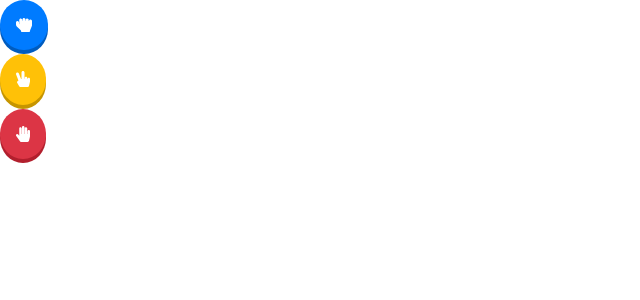
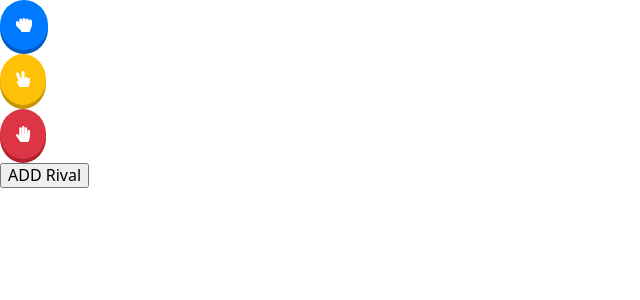
Before and after one commit to KiKiKi-KiKi/janken-gogo, a React (Create React App) app: page / in a window 1280 px wide. Shown: the top 300 px of the page, without its empty margins (0-640 px from the left). Built offline with nearby package versions, Linux system fonts and the light colour scheme.

Commit message:
Add Rival for match test.

```diff
--- a/src/App.jsx
+++ b/src/App.jsx
@@ -24,9 +24,21 @@ export default function App() {
   const onScissors = useCallback(onMatch(HANDS[1]), [onMatch]);
   const onPaper = useCallback(onMatch(HANDS[2]), [onMatch]);
 
+  const onAddRival = () => {
+    setRivals((_rivals) => {
+      const rivals = [..._rivals];
+      const newRival = new Rival(rivals.length);
+      console.log(newRival);
+      rivals.push(newRival);
+      console.log(rivals);
+      return rivals;
+    });
+  }
+
   return (
     <>
       <Controller onStone={onStone} onScissors={onScissors} onPaper={onPaper} />
+      <button onClick={() => onAddRival()}>ADD Rival</button>
     </>
   );
 }
```
